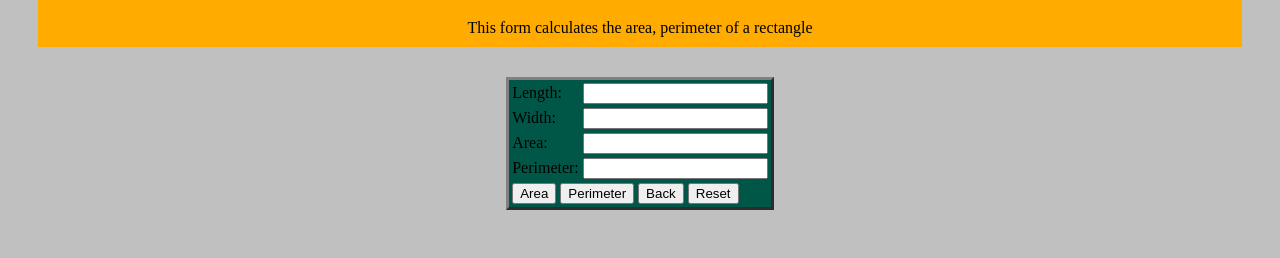
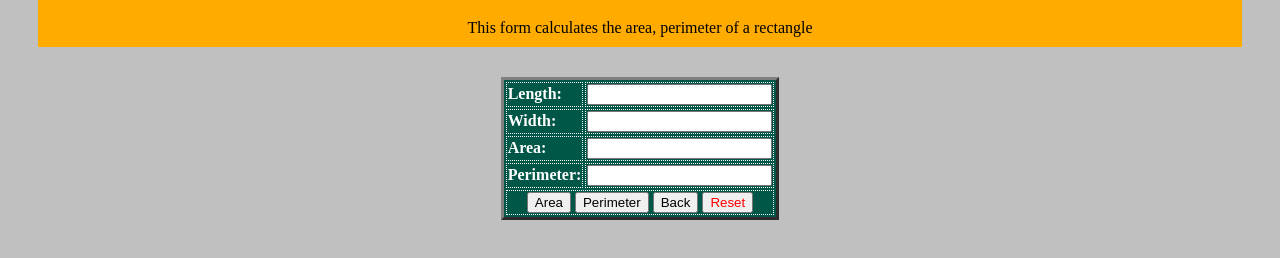
Before and after one commit to samimis97/CodePractice, a plain HTML site: page WebContent/Q2.html in a window 1280 px wide. Shown: the part 62-320 px from the top of the page. Drawn offline with Linux system fonts and the light colour scheme.

Commit message:
Q2 is Done

```diff
--- a/WebContent/Q2.CSS
+++ b/WebContent/Q2.CSS
@@ -18,3 +18,22 @@ table{
     margin-right: auto;
 
 }
+td {
+	color : white;
+	border: 0.5px dotted white;
+    font-weight:bold;
+}
+.reset{
+	color:red
+}
+
+button:hover{
+	color:blue;
+	font-weight:bold;
+
+	}
+
+tr:last-child
+{
+	text-align: center;
+}
```
Also changed, not shown: WebContent/Q2.html (+1 -1 lines).
